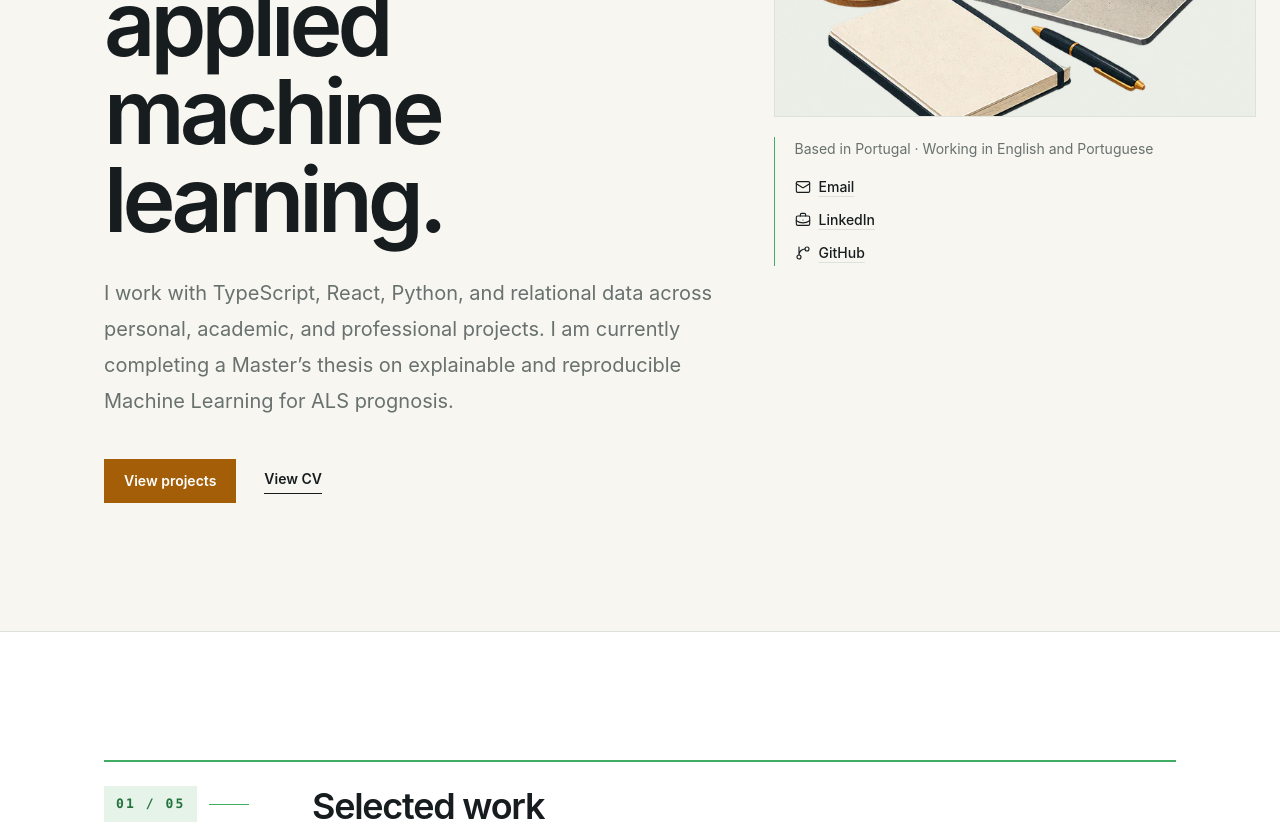
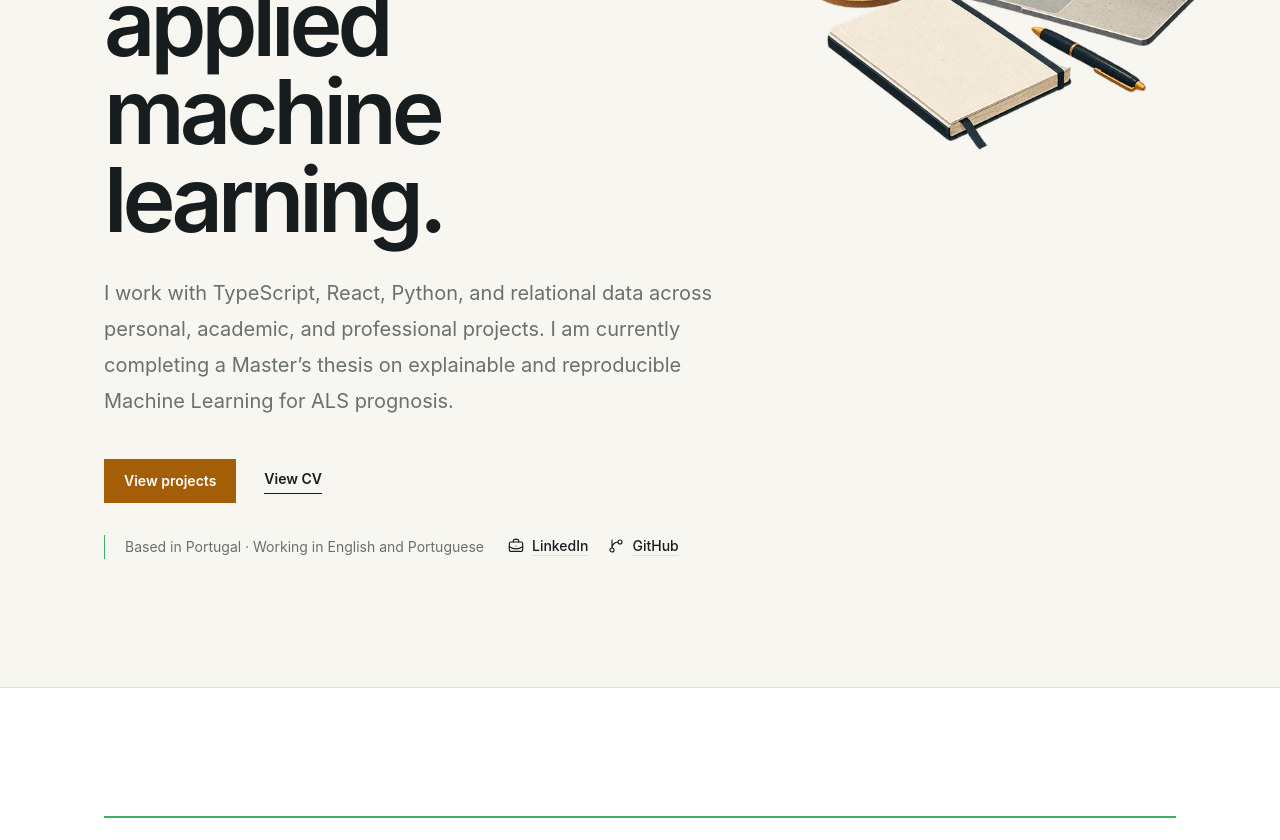
Before and after one commit to NotAnnieMore/portfolio, a React (Vite) app: page /en in a window 1280 px wide. Shown: the part 660-1500 px from the top of the page. Built offline with nearby package versions, Linux system fonts and the light colour scheme.

Commit message:
refactor: simplify hero illustration layout

```diff
--- a/src/components/home/HomeHero.tsx
+++ b/src/components/home/HomeHero.tsx
@@ -5,7 +5,7 @@ import { profileLinks } from '../../data/links'
 import { isSupportedLocale } from '../../i18n/locales'
 import { ProfileLinkIcon } from '../ui/ProfileLinkIcon'
 
-const visibleProfileLinks = new Set(['email', 'linkedin', 'github'])
+const heroProfileLinks = new Set(['linkedin', 'github'])
 
 export function HomeHero() {
   const { t } = useTranslation()
@@ -37,11 +37,33 @@ export function HomeHero() {
               {t('pages.home.actions.viewCv')}
             </Link>
           </div>
+
+          <div className="mt-8 flex flex-wrap items-center gap-x-6 gap-y-3 border-l border-green pl-5">
+            <p className="text-sm leading-6 text-muted">
+              {t('pages.home.hero.location')}
+            </p>
+            <ul className="flex flex-wrap items-center gap-x-5 gap-y-2.5 text-sm">
+              {profileLinks
+                .filter((link) => heroProfileLinks.has(link.id))
+                .map((link) => (
+                  <li key={link.id}>
+                    <a
+                      className="focus-ring inline-flex items-center gap-2 font-medium underline decoration-line underline-offset-4 transition-colors hover:decoration-action"
+                      href={link.href}
+                      rel="noreferrer"
+                      target="_blank"
+                    >
+                      <ProfileLinkIcon id={link.id} />
+                      {t(`content.links.${link.id}`)}
+                    </a>
+                  </li>
+                ))}
+            </ul>
+          </div>
         </div>
 
         <aside className="lg:-mr-10 xl:-mr-20">
-          <figure className="relative min-h-[27rem] overflow-hidden border border-line bg-surface-soft sm:min-h-[32rem] lg:min-h-[36rem]">
-            <span aria-hidden="true" className="surface-texture-layer" />
+          <figure className="relative min-h-[27rem] overflow-hidden sm:min-h-[32rem] lg:min-h-[36rem] lg:overflow-visible">
             <img
               alt={t('pages.home.hero.illustrationAlt')}
               className="absolute -bottom-10 left-1/2 z-10 h-[116%] w-auto max-w-none -translate-x-1/2 object-contain sm:-bottom-12 sm:h-[120%] lg:-bottom-16 lg:h-[124%]"
@@ -52,28 +74,6 @@ export function HomeHero() {
               width="800"
             />
           </figure>
-          <div className="mt-5 border-l border-green pl-5">
-            <p className="text-sm leading-6 text-muted">
-              {t('pages.home.hero.location')}
-            </p>
-            <ul className="mt-4 flex flex-wrap gap-x-5 gap-y-2.5 text-sm lg:flex-col lg:items-start">
-              {profileLinks
-                .filter((link) => visibleProfileLinks.has(link.id))
-                .map((link) => (
-                  <li key={link.id}>
-                    <a
-                      className="focus-ring inline-flex items-center gap-2 font-medium underline decoration-line underline-offset-4 transition-colors hover:decoration-action"
-                      href={link.href}
-                      rel={link.kind === 'email' ? undefined : 'noreferrer'}
-                      target={link.kind === 'email' ? undefined : '_blank'}
-                    >
-                      <ProfileLinkIcon id={link.id} />
-                      {t(`content.links.${link.id}`)}
-                    </a>
-                  </li>
-                ))}
-            </ul>
-          </div>
         </aside>
       </div>
     </section>
```
